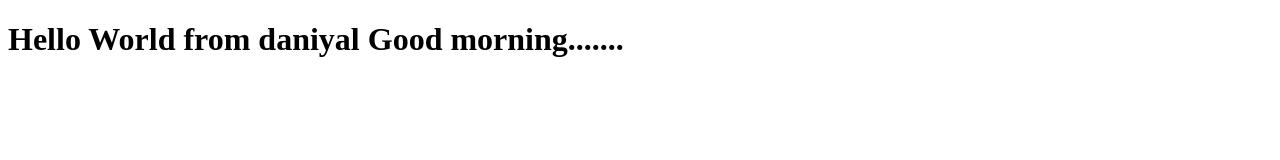
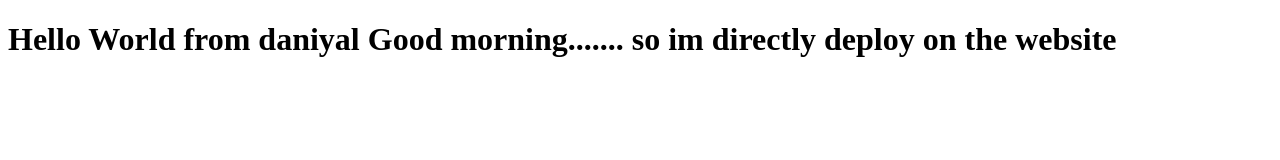
Before and after one commit to Daniyalamir/bootcamp2020, a plain HTML site: page index.html in a window 1280 px wide. Drawn offline with Linux system fonts and the light colour scheme.

Commit message:
Changing in index.html file

```diff
--- a/index.html
+++ b/index.html
@@ -7,6 +7,8 @@
     <title>Document</title>
 </head>
 <body>
-    <h1> Hello World from daniyal Good morning.......</h1>
+    <h1> Hello World from daniyal Good morning.......
+        so im directly deploy on the website
+    </h1>
 </body>
 </html>
```
